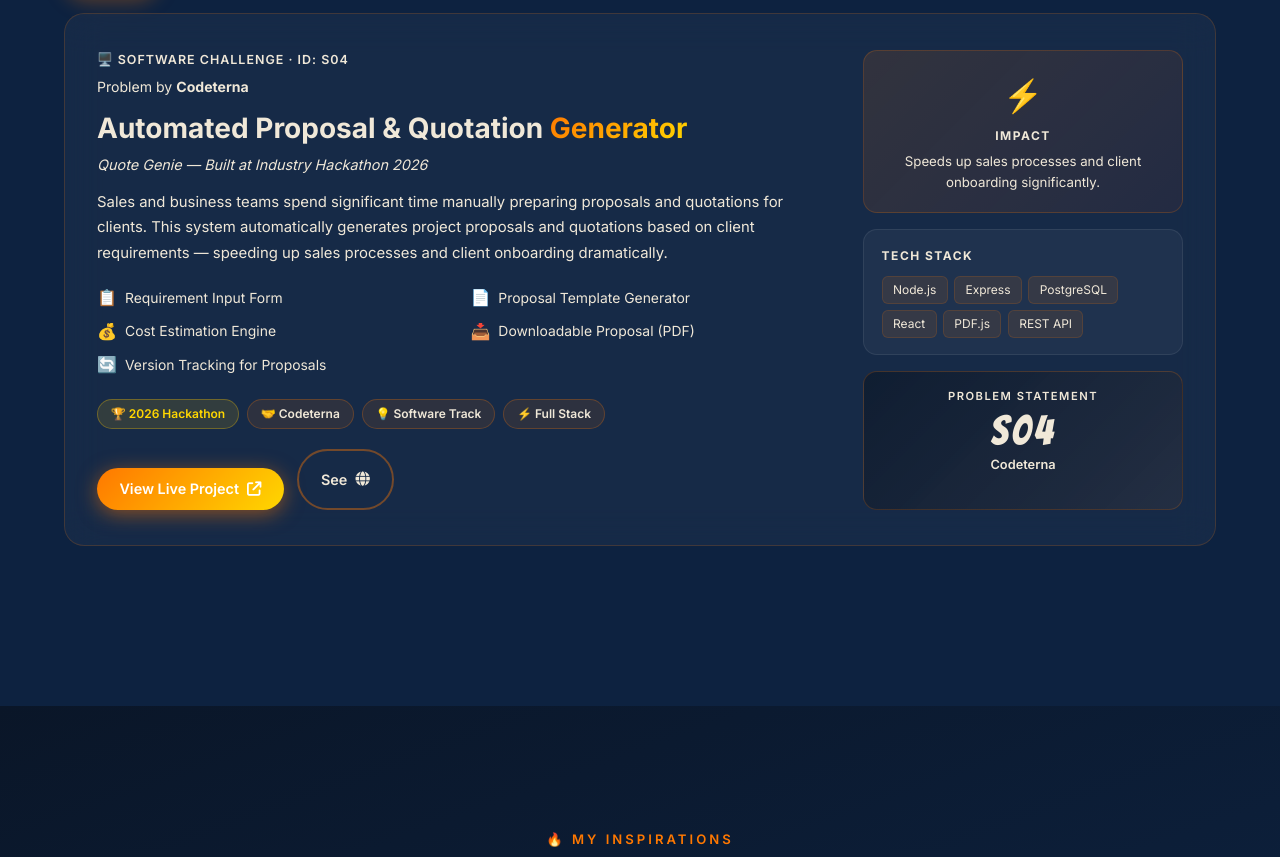
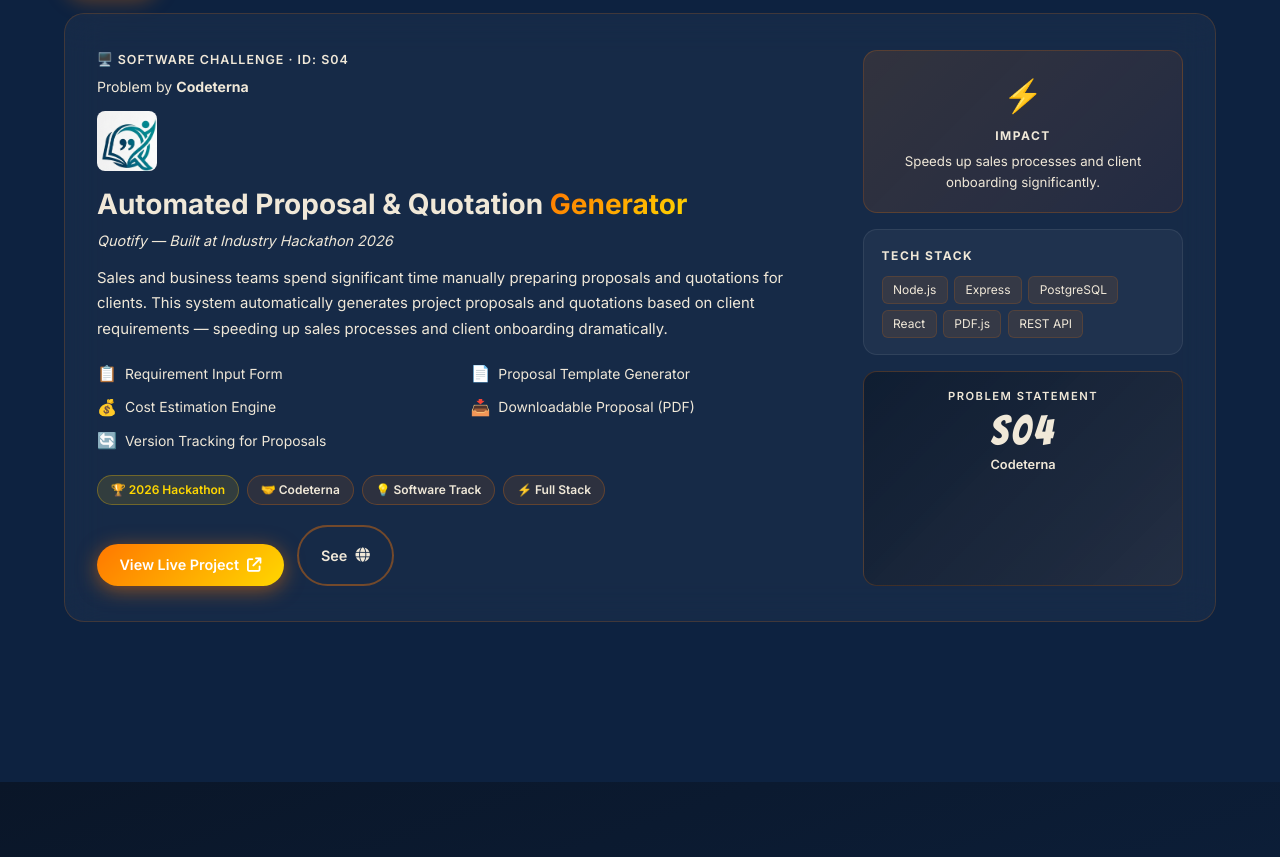
Before and after one commit to OGATHARVA/WEBSITE, a plain HTML site: page index.html in a window 1280 px wide. Shown: the part 4602-5459 px from the top of the page. Drawn offline with Linux system fonts and the light colour scheme; animation ran at ten frames a second.

Commit message:
Update portfolio and ignore unnecessary files

```diff
--- a/index.html
+++ b/index.html
@@ -352,8 +352,11 @@
           <div class="hack-left">
             <div class="hack-id-tag">🖥️ Software Challenge · ID: S04</div>
             <div class="hack-org">Problem by <span class="hack-org-name">Codeterna</span></div>
+            <div class="hack-brand-logo" style="margin-bottom: 1rem; border-radius: 0.5rem; overflow: hidden; width: 60px; height: 60px;">
+              <img src="quotify_logo.png" alt="Quotify Logo" style="width: 100%; height: 100%; object-fit: cover;" />
+            </div>
             <h3 class="hack-title">Automated Proposal &amp; Quotation <span class="op-gradient">Generator</span></h3>
-            <p class="hack-tagline">Quote Genie — Built at Industry Hackathon 2026</p>
+            <p class="hack-tagline">Quotify — Built at Industry Hackathon 2026</p>
             <p class="hack-desc">
               Sales and business teams spend significant time manually preparing proposals and quotations for clients.
               This system automatically generates project proposals and quotations based on client requirements —
@@ -373,7 +376,7 @@
               <span class="hack-chip">⚡ Full Stack</span>
             </div>
             <div class="hack-action-btns">
-              <a href="http://localhost:8080" target="_blank" rel="noopener" class="btn btn-primary hack-live-btn" id="quoteGenieBtn">
+              <a href="http://localhost:8080" target="_blank" rel="noopener" class="btn btn-primary hack-live-btn" id="quotifyBtn">
                 <span>View Live Project</span>
                 <i class="fa-solid fa-arrow-up-right-from-square"></i>
               </a>
```
Also changed, not shown: quotify_logo.png (added), 1 other file.
